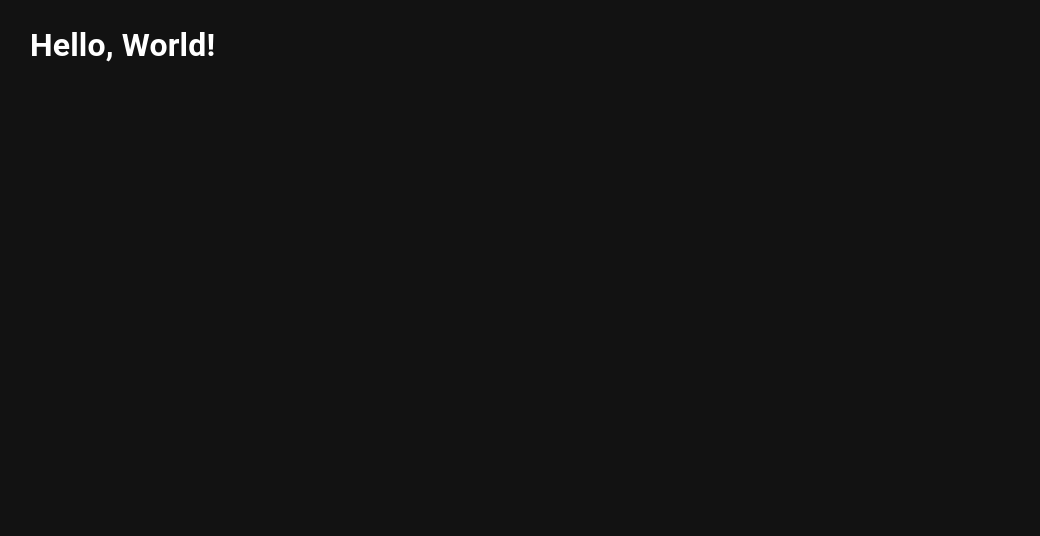
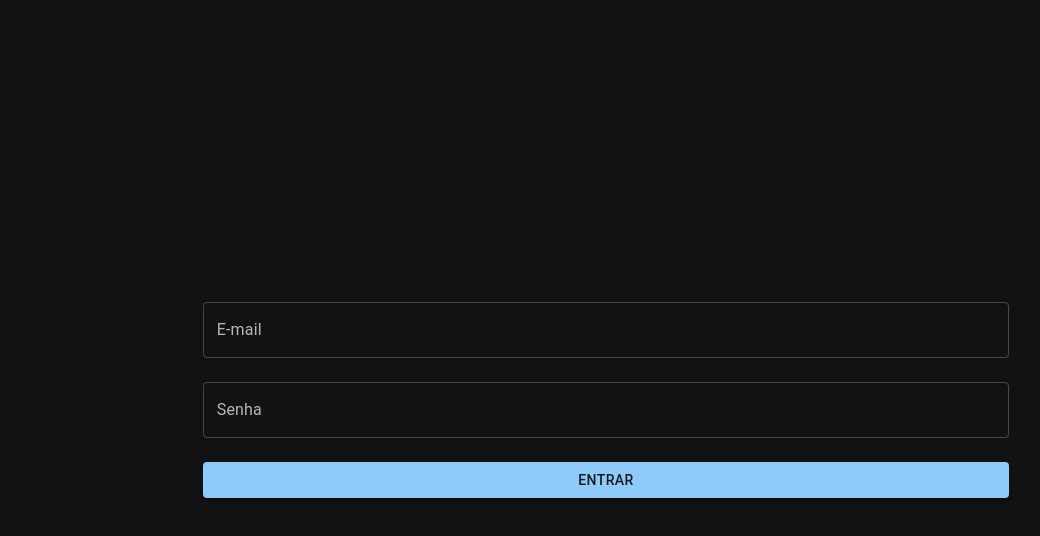
Before and after one commit to jandersonvb/chatter-ui, a React (Create React App) app: page / in a window 1280 px wide. Shown: the top 536 px of the page, without its empty margins (34-1074 px from the left). Built offline with nearby package versions, Linux system fonts and the light colour scheme.

Commit message:
feat: create Auth component

```diff
--- a/src/App.tsx
+++ b/src/App.tsx
@@ -1,4 +1,5 @@
 import { Container, CssBaseline, ThemeProvider, createTheme } from "@mui/material"
+import { Auth } from "./components/auth/Auth"
 
 const darkTheme = createTheme({
   palette: {
@@ -11,7 +12,7 @@ const App = () => {
     <ThemeProvider theme={darkTheme}>
       <CssBaseline />
       <Container>
-        <h1>Hello, World!</h1>
+        <Auth />
       </Container>
     </ThemeProvider>
   )
--- /dev/null
+++ b/src/components/auth/Auth.tsx
@@ -0,0 +1,30 @@
+import { Button, Stack, TextField } from "@mui/material"
+import { useState } from "react"
+
+const Auth = () => {
+  const [email, setEmail] = useState("")
+  const [password, setPassword] = useState("")
+
+  return (
+    <Stack spacing={3} sx={{ height: "100vh", maxWidth: { xs: "70%", ms: "30%" }, margin: "0 auto", justifyContent: "center" }}>
+      <TextField
+        type="email"
+        label="E-mail"
+        variant="outlined"
+        value={email}
+        onChange={e => setEmail(e.target.value)}
+      />
+      <TextField
+        type="password"
+        label="Senha"
+        variant="outlined"
+        value={password}
+        onChange={e => setPassword(e.target.value)}
+      />
+      <Button variant="contained">Entrar</Button>
+    </Stack>
+  )
+
+}
+
+export { Auth }
```
